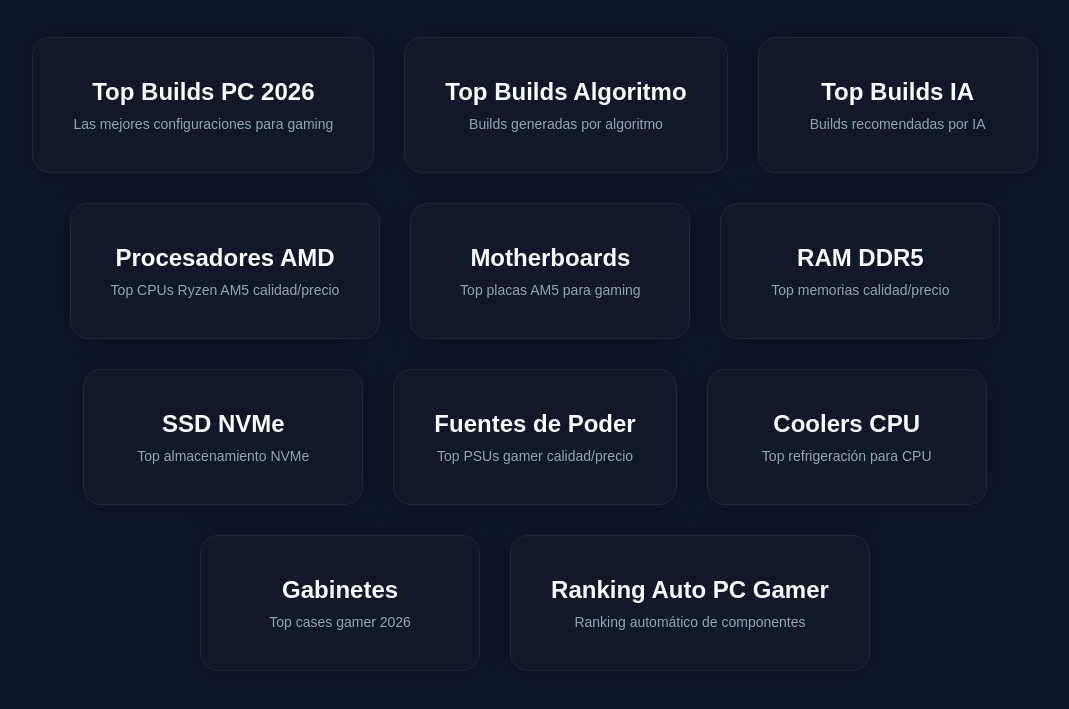
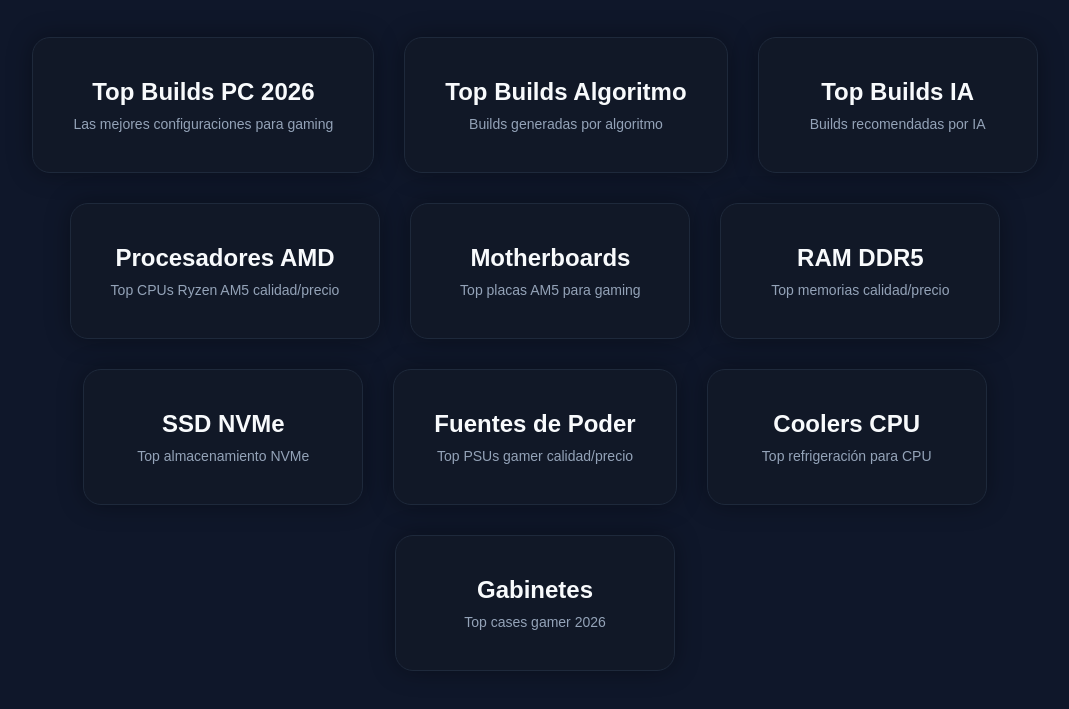
Before and after one commit to AlejoObandoGil/pc-gamer-top, a plain HTML site: page index.html in a window 1280 px wide. Shown: the part 129-838 px from the top of the page, without its empty margins (105-1174 px from the left). Drawn offline with Linux system fonts and the light colour scheme.

Commit message:
Fix: eliminado enlace roto que causaba error 404
- Eliminado enlace a ranking-auto-pc-gamer.html (archivo no existe)
- Todos los enlaces en index.html ahora apuntan a archivos válidos
- Corrige navegación rota en página principal

```diff
--- a/index.html
+++ b/index.html
@@ -129,11 +129,6 @@
       <h2>Gabinetes</h2>
       <p>Top cases gamer 2026</p>
     </a>
-
-    <a href="ranking-auto-pc-gamer.html" class="link-card">
-      <h2>Ranking Auto PC Gamer</h2>
-      <p>Ranking automático de componentes</p>
-    </a>
   </div>
 </body>
 </html>
```
